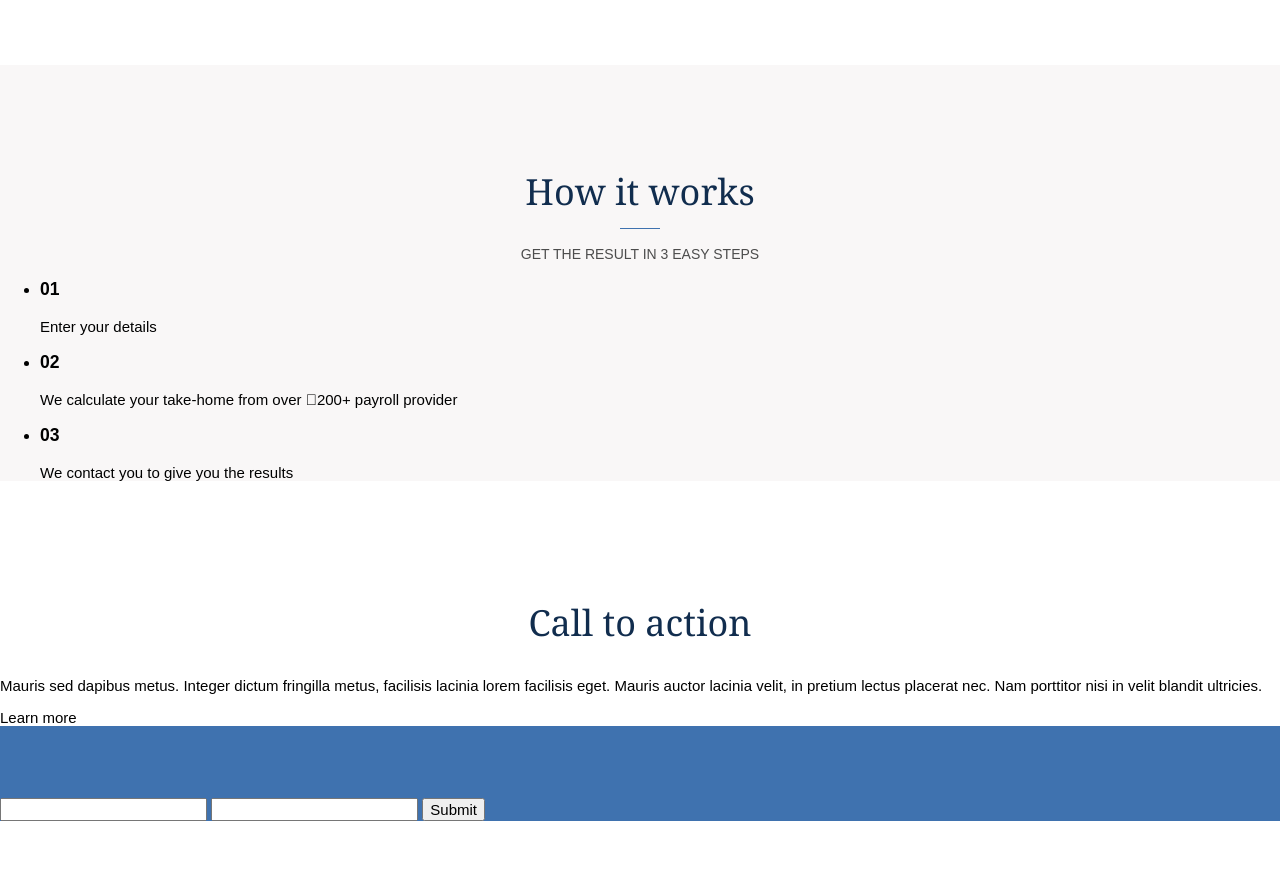
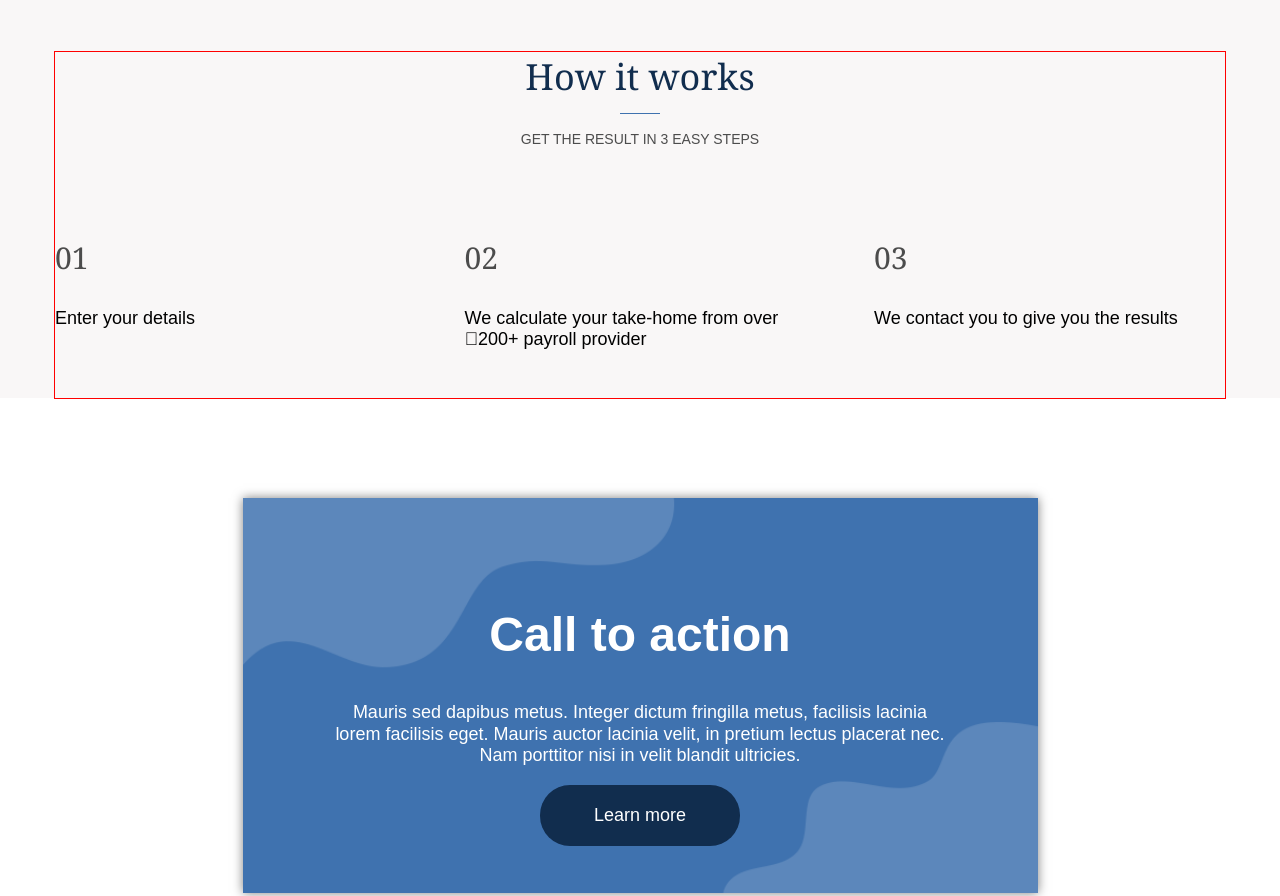
Before and after one commit to nadyawyn/mcash, a website: page app/index.html in a window 1280 px wide. Shown: the part 1440-2336 px from the top of the page. Drawn offline with Linux system fonts and the light colour scheme.

Commit message:
Add Offer section

```diff
--- a/app/index.html
+++ b/app/index.html
@@ -105,6 +105,7 @@
 		</section>
 
 		<section class="how-it-works">
+			<div class="how-it-works__wrapper">
 				<h2 class="section__h2">
 					How it works
 				</h2>
@@ -137,10 +138,14 @@
 						</p>
 					</li>
 				</ul>
+
+			</div>
+
+
 		</section>
 		<section class="offer">
 			<div class="offer__box">
-				<h2 class="section__h2">
+				<h2 class="offer__h2">
 					Call to action
 				</h2>
 				<p>
--- a/app/sass/_scaffolding.scss
+++ b/app/sass/_scaffolding.scss
@@ -80,6 +80,7 @@ section {
 @import "blocks/page-header";
 @import "blocks/features";
 @import "blocks/how-it-works";
+@import "blocks/offer";
 @import "blocks/partners";
 @import "blocks/faq";
 @import "blocks/plans-calc";
--- a/app/sass/blocks/_features.scss
+++ b/app/sass/blocks/_features.scss
@@ -25,7 +25,7 @@
 
 			display: block;
 			width: 265px;
-			height: 295px;
+			height: 180px;
 
 			p {
 				text-align: center;
--- a/app/sass/blocks/_how-it-works.scss
+++ b/app/sass/blocks/_how-it-works.scss
@@ -1,9 +1,39 @@
 .how-it-works {
 	background-color: #f9f7f7;
+
+	&__wrapper {
+		width: 1170px;
+		margin: 0 auto;
+
+		outline: 1px solid red;
+
+	}
 	&__ul {
+		@include reset-list;
+		width: 100%;
+
+		display: flex;
+
+		flex-flow: row wrap;
+		justify-content: space-between;
+
+		margin-top: 60px;
+
+		font-size: 18px;
+
+		li {
+			flex-basis: 30%;
+			margin-bottom: 30px;
+		}
 	}
 
 	&__h3 {
+		font-size: 30px;
+		font-family: Georgia, 'Times New Roman', Times, serif;
+		color: #4c4c4c;
+
+		font-weight: normal;
+
 	}
 }
 .section {
--- /dev/null
+++ b/app/sass/blocks/_offer.scss
@@ -0,0 +1,65 @@
+.offer {
+	padding-top: 100px;
+	padding-bottom: 100px;
+
+	&__box {
+		width: 615px;
+		height: 255px;
+
+		margin: 0 auto;
+
+		background-color: #3f72af;
+
+		color: #ffffff;
+
+		padding: 70px 90px;
+
+		box-shadow: 0 0 10px rgba(0,0,0,0.5);
+
+		background-image: url(../img/box-bg001.png);
+		background-repeat: no-repeat;
+		background-position: top 0 left 0;
+
+		background-size: cover;
+
+		p {
+			font-size: 18px;
+			line-height: 1.2em;
+
+			text-align: center;
+		}
+	}
+
+	&__h2 {
+		font-family: "Myriad Pro", Arial, Helvetica, sans-serif;
+		font-size: 48px;
+		text-align: center;
+
+	}
+
+	&__button {
+		background-color: #112d4e;
+		border-radius: 30px;
+
+		padding: 20px;
+		width: 160px;
+
+		display: block;
+
+		margin: 0 auto;
+
+		text-align: center;
+
+		font-size: 18px;
+
+		cursor: pointer;
+	}
+
+	&__button:hover,
+	&__button:focus {
+
+		background-color: #15365e;
+
+		color: #efefef;
+	}
+}
```
Also changed, not shown: app/css/style.css, app/css/style.min.css, app/img/box-bg001.png (added), app/img/box-bg002.png (added), app/img/calc-bg001.png (added), app/img/calc-bg002.png (added). Lines whose indentation alone changed are shown as unchanged.
